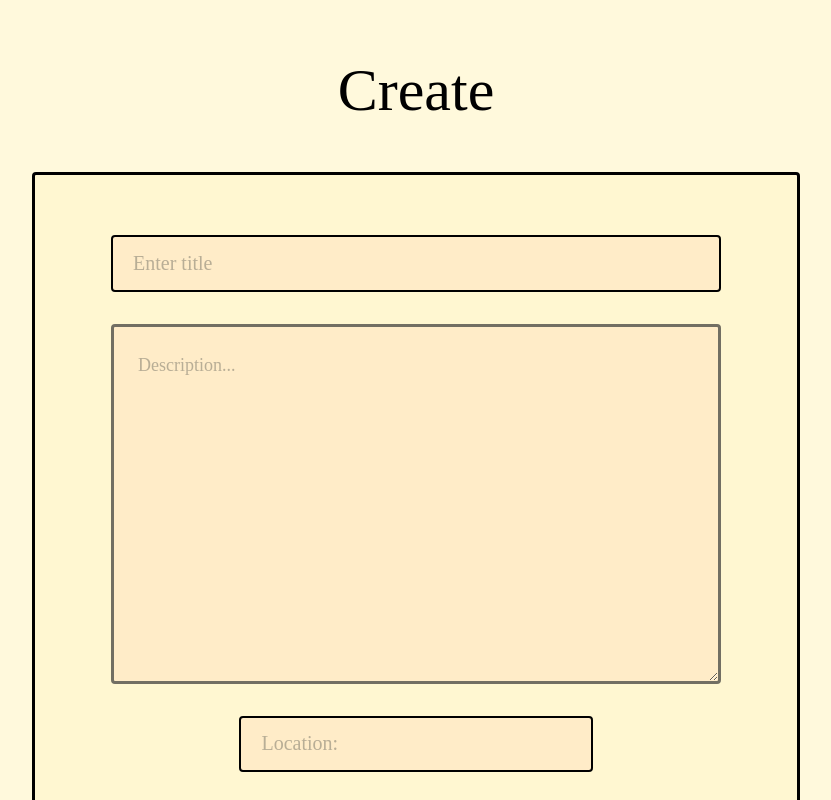
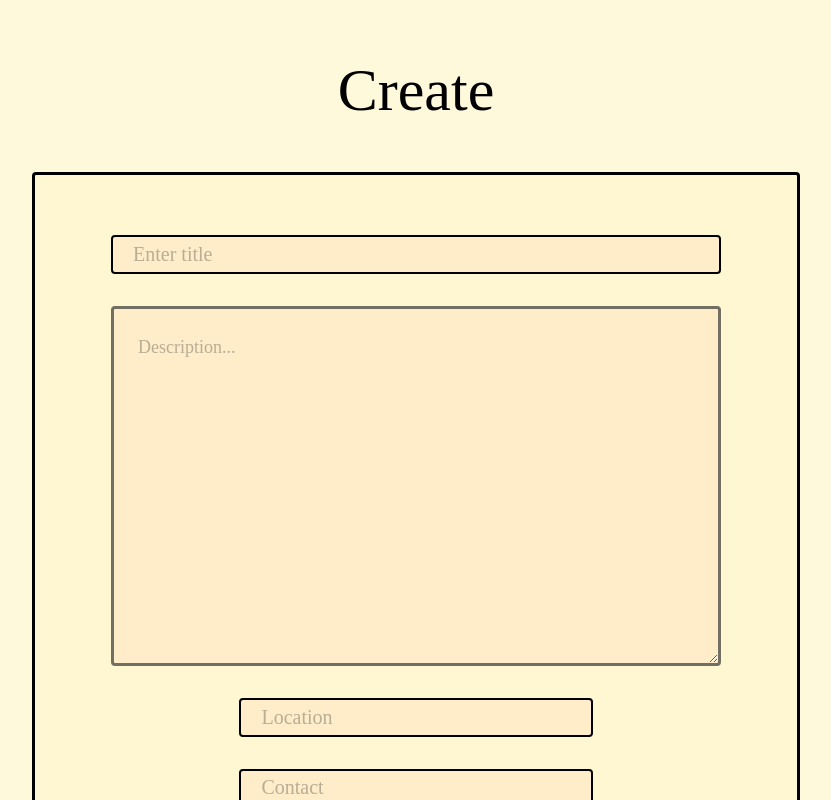
Before and after one commit to IshanAwasthi0/Chetana, a Next.js app: page /create in a window 1280 px wide. Shown: the top 800 px of the page, without its empty margins (224-1055 px from the left). Built offline with nearby package versions, Linux system fonts and the light colour scheme; no server answers; a web font is replaced by a local one.

Commit message:
added session and fixed auth

```diff
--- a/app/actions/PostActions.ts
+++ b/app/actions/PostActions.ts
@@ -4,7 +4,7 @@ import { revalidatePath } from "next/cache";
 import { supabase } from "../lib/supabase-client";
 
 
-export const addPost = async ({newPost} : {newPost: {title: string, description: string}}) => {
+export const addPost = async ({newPost} : {newPost: {title: string, description: string, location: string, contact: string, type: string}}) => {
     const {error} = await supabase.from('posts').insert(newPost).single()
     if (error) {
         console.error(error.message)
@@ -22,19 +22,3 @@ export const fetchPosts = async () => {
     }
     return posts
 }
-
-export const signUser = async ( signIn: boolean, email: string, password: string ) => {
-    if ( signIn ){
-            const { error: signInError } = await supabase.auth.signInWithPassword({email, password})
-
-            if (signInError) {
-                console.error(signInError);
-            }
-        } else {
-            const { error: signUpError } = await supabase.auth.signUp({email, password})
-
-            if ( signUpError ) {
-                console.error(signUpError)
-            }
-        }
-}
--- a/app/create/page.tsx
+++ b/app/create/page.tsx
@@ -1,32 +1,71 @@
+'use client';
 
+import { FormEvent, useState } from "react"
+import { addPost } from "../actions/PostActions";
 
 const page = () => {
+    const [title, setTitle] = useState('')
+    const [description, setDescription] = useState('')
+    const [location, setLocation] = useState('')
+    const [contact, setContact] = useState('')
+    const [type, setType] = useState('')
+
+    const handleSubmit = async (e: FormEvent<HTMLFormElement>) => {
+        e.preventDefault()
+        addPost({newPost: {title, description, location, contact, type}})
+        setTitle('')
+        setDescription('')
+        setLocation('')
+        setContact('')
+        setType('')
+    }
     return (
         <>
             <div className="flex flex-col items-center pt-15 gap-8">
                 <span className="flex w-140 h-15 text-center items-center justify-center text-6xl text-black mb-5">Create</span>
-
-
-                <form action="" className="mb-16 relative flex flex-col items-center gap-8 w-[60%] h-210 pt-15 border-3 border-black rounded bg-[#FFF7D1] p-15">
-                    <input type="text" placeholder="Enter title" className="text-xl bg-[#FFECC8] w-[95%] h-15 border-2 border-black text-[#726F63] rounded pl-5 pr-5 focus:outline-0 focus:ring-0"/>
-                    <textarea placeholder="Description..." className="text-[#726F63] bg-[#FFECC8] rounded text-lg p-6 w-[95%] resize-y  overflow-y-auto min-h-90 max-h-120 scroll-y-0 border-3">
-
+                <form onSubmit={handleSubmit} className="mb-16 relative flex flex-col items-center gap-8 w-[60%] h-210 pt-15 border-3 border-black rounded bg-[#FFF7D1] p-15">
+                    <input type="text"
+                    value={title}
+                    onChange={(e) => {
+                    setTitle(() => (e.target.value))
+                    }}
+                    placeholder="Enter title" className="text-xl bg-[#FFECC8] w-[95%] h-15 border-2 border-black text-[#726F63] rounded pl-5 pr-5 focus:outline-0 focus:ring-0"/>
+                    <textarea
+                    value={description}
+                    onChange={(e) => {
+                    setDescription(() => (e.target.value))
+                    }}
+                    placeholder="Description..." className="text-[#726F63] bg-[#FFECC8] rounded text-lg p-6 w-[95%] resize-y  overflow-y-auto min-h-90 max-h-120 scroll-y-0 border-3">
                     </textarea>
-
-                    <input type="text" placeholder="Location:" className="text-xl bg-[#FFECC8] w-[55%] h-15 border-2 border-black text-[#726F63] rounded pl-5 pr-5 focus:outline-0 focus:ring-0"/>
-                    <select defaultValue={""} className="appearance-none text-xl bg-[#FFECC8] w-[55%] h-15 border-2 border-black text-[#726F63] rounded px-6 focus:outline-none focus:ring-0">
+                    <input type="text"
+                    value={location}
+                    onChange={(e) => {
+                    setLocation(() => (e.target.value))
+                    }}
+                    placeholder="Location" className="text-xl bg-[#FFECC8] w-[55%] h-15 border-2 border-black text-[#726F63] rounded pl-5 pr-5 focus:outline-0 focus:ring-0"/>
+                    <input type="text"
+                    value={contact}
+                    onChange={(e) => {
+                    setContact(() => (e.target.value))
+                    }}
+                    placeholder="Contact" className="text-xl bg-[#FFECC8] w-[55%] h-15 border-2 border-black text-[#726F63] rounded pl-5 pr-5 focus:outline-0 focus:ring-0"/>
+                    <select
+                    value={type}
+                    onChange={(e) => {
+                    setType(() => (e.target.value))
+                    }}
+                    className="appearance-none text-xl bg-[#FFECC8] w-[55%] h-15 border-2 border-black text-[#726F63] rounded px-6 focus:outline-none focus:ring-0">
                         <option value="" disabled hidden>Type:</option>
                         <option value="awareness">Awareness</option>
                         <option value="request">Request</option>
                         <option value="offer">Offer</option>
                         <option value="events">Events</option>
                     </select>
-
-                    <button className="hover:cursor-pointer right-20 text-xl text-black bg-[#FFE3A6] w-[38%] h-15 border-2 border-black rounded pl-5 pr-5 focus:outline-0 focus:ring-0">Post</button>
-
+                    <button
+                    type="submit"
+                    className="hover:cursor-pointer right-20 text-xl text-black bg-[#FFE3A6] w-[38%] h-15 border-2 border-black rounded pl-5 pr-5 focus:outline-0 focus:ring-0">Post</button>
                 </form>
             </div>
-
         </>
     )
 }
--- a/app/login/page.tsx
+++ b/app/login/page.tsx
@@ -2,18 +2,22 @@
 
 
 import { FormEvent, useState } from "react"
-import { signUser } from "../actions/PostActions"
 import { useRouter } from "next/navigation"
+import { supabase } from "../lib/supabase-client";
 
 const page = () => {
     const router = useRouter()
     const [email, setEmail] = useState("")
-        const [password, setPassword] = useState("")
-        const handleSubmit = (e: FormEvent<HTMLFormElement>) => {
-            e.preventDefault()
-            signUser(false, email, password)
-            router.push('/')
+    const [password, setPassword] = useState("")
+    const handleSubmit = async (e: FormEvent<HTMLFormElement>) => {
+        e.preventDefault()
+        const { error: signInError } = await supabase.auth.signInWithPassword({email, password})
+            if (signInError) {
+            console.error(signInError);
         }
+        router.push('/')
+        router.refresh()
+    }
     return (
         <div className="flex justify-center items-start min-h-screen pt-27">
             <div className="text-center text-black">
--- a/app/page.tsx
+++ b/app/page.tsx
@@ -1,8 +1,27 @@
+'use client';
+
+import { useEffect, useState } from "react";
+import { supabase } from "./lib/supabase-client";
+import { useSessionStore } from "./store/SessionStore";
 import Sidebar from "./components/Sidebar";
 import Searchbar from "./components/Searchbar";
+import { useRouter } from "next/navigation";
 
 export default function Home() {
-  return (
+  const router = useRouter()
+  useEffect(() => {
+  const initializeSession = async () => {
+    const { data: { session } } = await supabase.auth.getSession()
+    useSessionStore.getState().setSession(session)
+  }
+  initializeSession()
+}, [])
+  const session = useSessionStore.getState().session
+  if (!session) {
+    router.push('/login')
+  }
+  if (session){
+    return (
     <>
       <Sidebar/>
       <div className="flex flex-col items-center w-screen h-screen ">
@@ -10,4 +29,4 @@ export default function Home() {
       </div>
     </>
   );
-}
+}}
--- a/app/signup/page.tsx
+++ b/app/signup/page.tsx
@@ -1,16 +1,19 @@
 'use client';
 
 import { FormEvent, useState } from "react"
-import { signUser } from "../actions/PostActions"
 import { useRouter } from "next/navigation"
+import { supabase } from "../lib/supabase-client";
 
 const page = () => {
     const router = useRouter()
     const [email, setEmail] = useState("")
     const [password, setPassword] = useState("")
-    const handleSubmit = (e: FormEvent<HTMLFormElement>) => {
+    const handleSubmit = async (e: FormEvent<HTMLFormElement>) => {
         e.preventDefault()
-        signUser(false, email, password)
+        const { error: signUpError } = await supabase.auth.signUp({email, password})
+            if (signUpError) {
+            console.error(signUpError);
+        }
         router.push('/')
     }
     return (
--- a/app/store/PostStore.ts
+++ b/app/store/PostStore.ts
@@ -1,5 +1,4 @@
 import { create } from "zustand";
-
 
 
 export const usePostStore = create()((set) => ({
--- /dev/null
+++ b/app/store/SessionStore.ts
@@ -0,0 +1,24 @@
+import { create } from 'zustand'
+import { persist } from 'zustand/middleware'
+import { Session } from '@supabase/supabase-js'
+
+interface SessionStore {
+    session: Session | null
+    setSession: (session: Session | null) => void
+    clearSession: () => void
+}
+
+export const useSessionStore = create<SessionStore>()(
+    persist(
+    (set) => ({
+        session: null,
+
+        setSession: (session) => set({ session }),
+
+        clearSession: () => set({ session: null }),
+    }),
+    {
+        name: 'session-storage',
+    }
+    )
+)
```
Also changed, not shown: app/types/SessionStoreType.ts (added).
